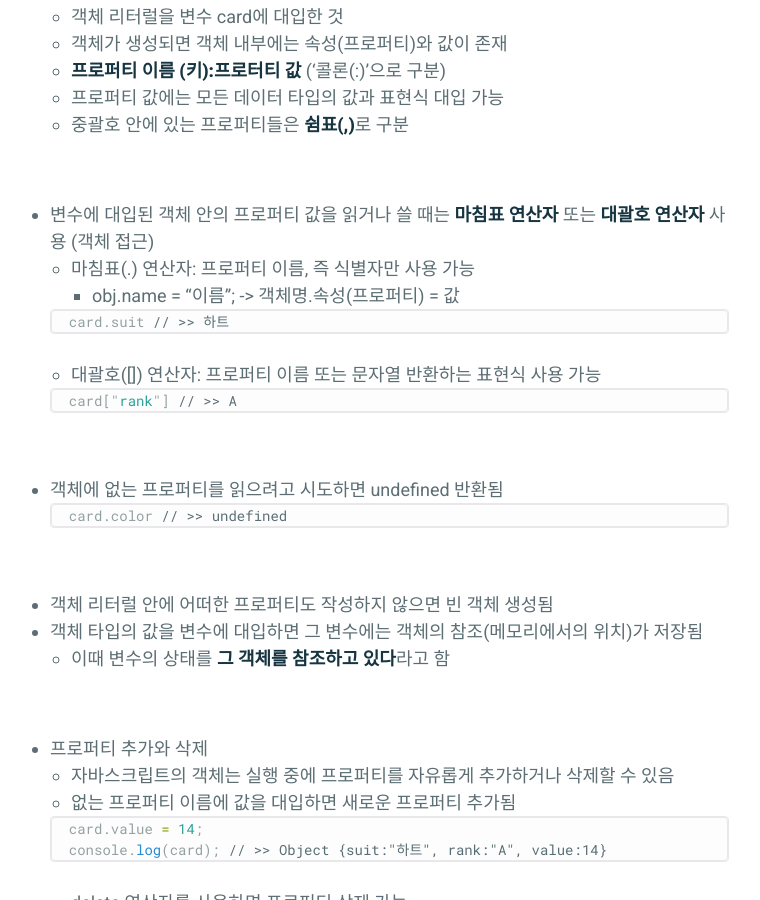
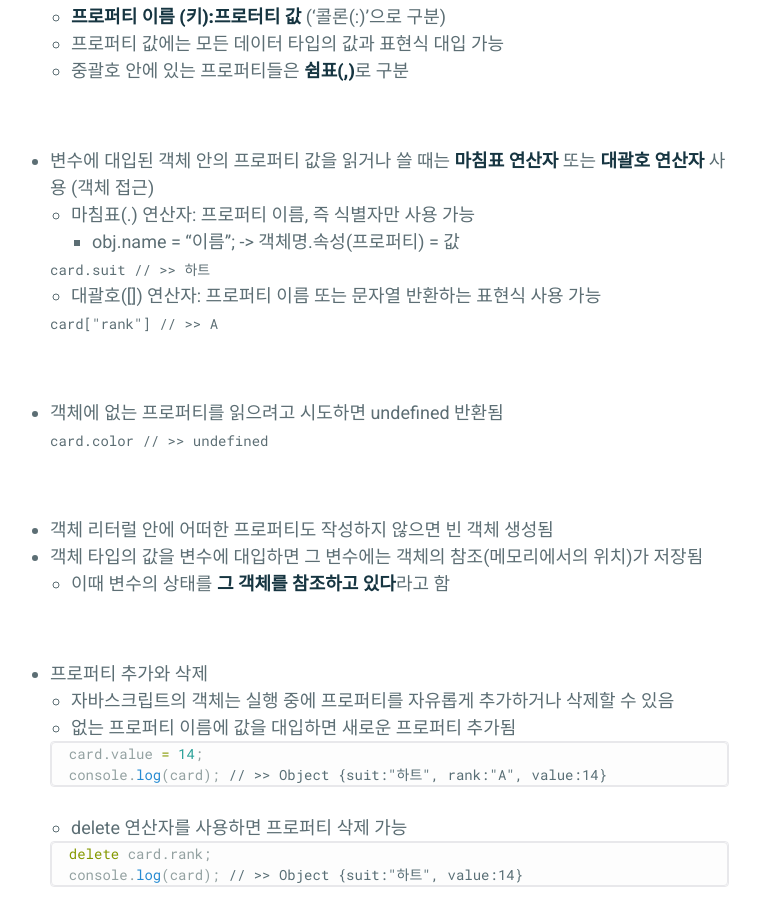
Before and after one commit to absolutelyfullycapable/absolutelyfullycapable.github.io, a Jekyll site: the page built from _posts/2020-09-13-javascript-객체의기초와생성방법.md, in a window 1280 px wide and 900 px high, scrolled down 1350 px. Shown: the whole window, without its empty margins (261-1021 px from the left). Built offline with Jekyll 4.4.1, drawn with Linux system fonts in a browser that asks for light colours; some of the changed text lies outside the part shown.

Commit message:
modify errors

````diff
--- a/_posts/2020-09-13-javascript-객체의기초와생성방법.md
+++ b/_posts/2020-09-13-javascript-객체의기초와생성방법.md
@@ -25,14 +25,8 @@ comments: true
 -  자바스크립트 객체는 크게 네이티브 객체, 호스트 객체, 사용자 정의 객체로 나뉘어짐
 	- **네이티브 객체(Native  Object), 코어 객체(Core Object)**: ECMAScript 사양에 정의된 객체
 	    - 내장 생성자 객체(Object, String, Number, Boolean, Array, Function...), JSON, Math, Reflect 등
-
-    <br/>
-
 	- **호스트 객체(Host Object)**: ECMAScript에는 정의되어 있지 않지만 자바스크립트 실행 환경에 정의된 객체 -> 운영 체제, 웹 브라우저마다 달라짐
 	    - BOM 객체(Browser Object Model(브라우저 객체): Window, Navigator, History, Location, Screen, Document...), DOM 객체(Document Object Model(문서 객체 모델)), XMLHttpRequest 객체, HTML5의 각종 API...
-
-    <br/>
-
 	- **사용자 정의 객체(User-defined Object)**: 사용자가 정의한 자바스크립트 코드를 실행한 결과로 생성된 객체
 
 <br/>
@@ -63,25 +57,17 @@ comments: true
 	- 마침표(.) 연산자: 프로퍼티 이름, 즉 식별자만 사용 가능
 	    - obj.name = "이름"; -> 객체명.속성(프로퍼티) = 값
 
-    ```js
-    card.suit // >> 하트
-    ```
-
-    <br/>
+    `card.suit // >> 하트`
 
 	- 대괄호([]) 연산자: 프로퍼티 이름 또는 문자열 반환하는 표현식 사용 가능
 
-	```js
-    card["rank"] // >> A
-    ```
+	`card["rank"] // >> A`
 
 <br/>
 
 - 객체에 없는 프로퍼티를 읽으려고 시도하면 undefined 반환됨
 
-	```js
-    card.color // >> undefined
-    ```
+	`card.color // >> undefined`
 
 <br/>
 
@@ -198,9 +184,7 @@ console.log(address.연락처);
 - Date 생성자
 	- 날짜와 시간을 표현하는 객체 생성
 
-		```js
-        var now = new Date();
-        ```
+		`var now = new Date();`
 
 		- .getFullYear() : 연도를 뜻하는 숫자값
 		- .getMonth(); : 월을 뜻하는 숫자값, 0부터 시작
````
